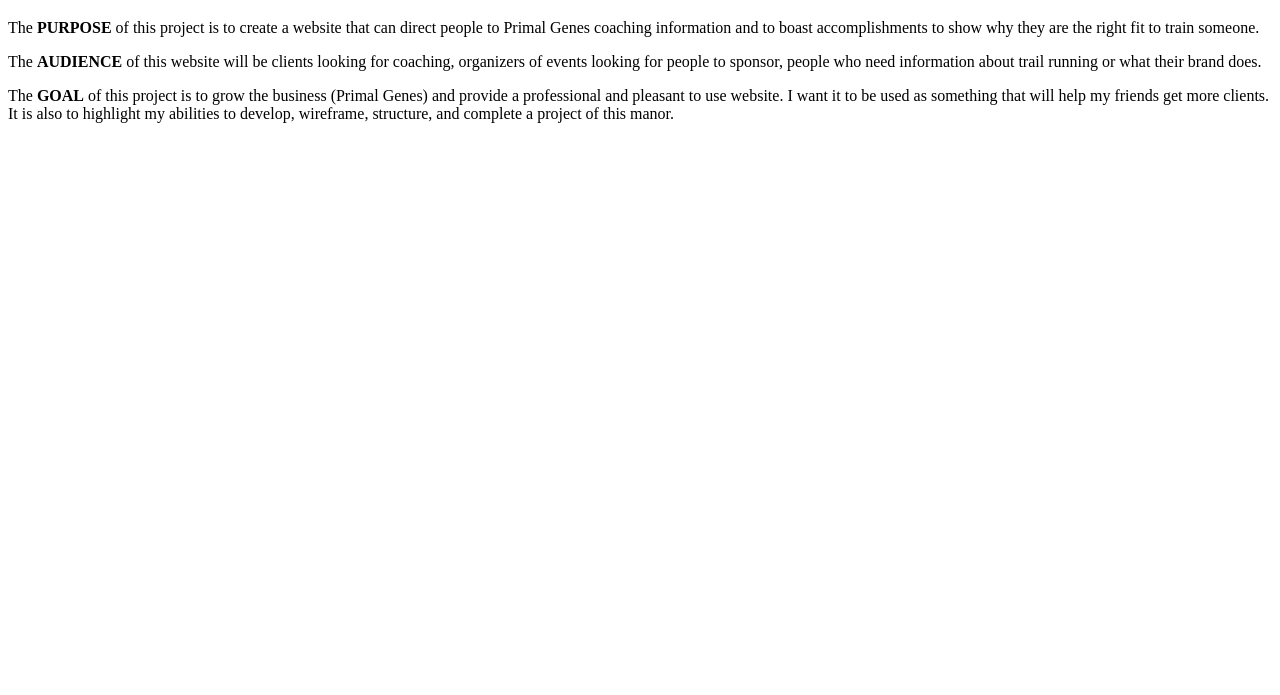
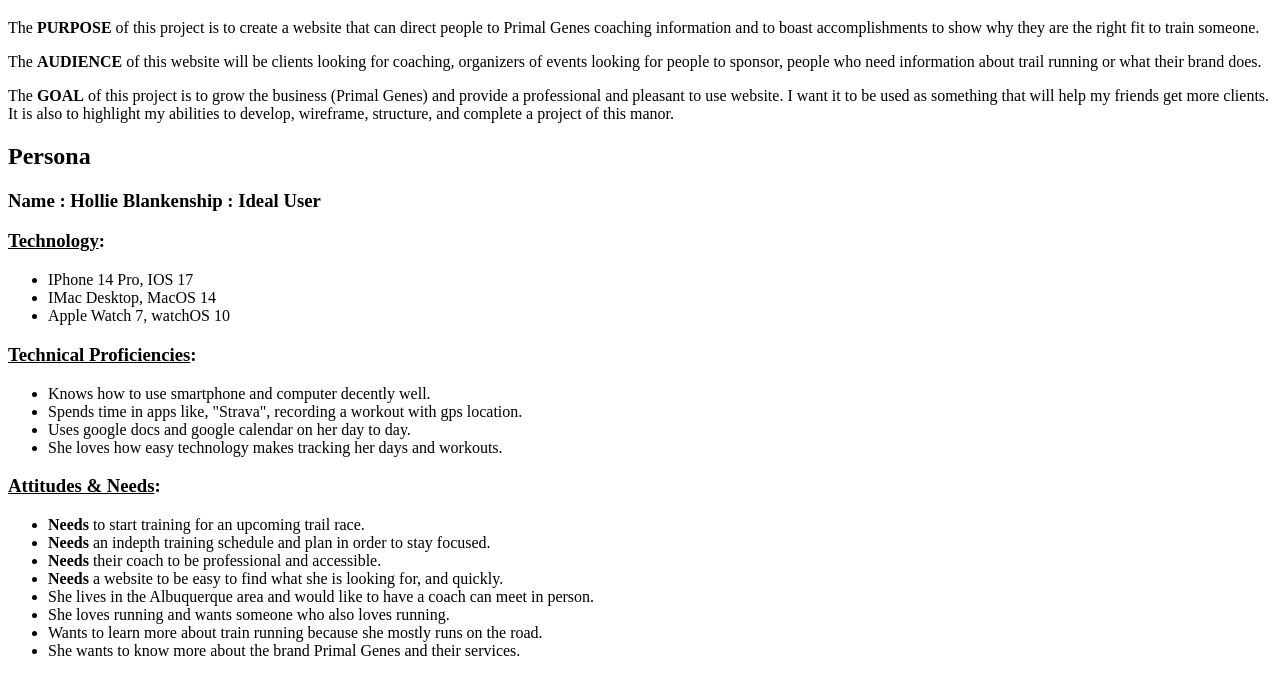
Before and after one commit to hudsonrow/pwp-primal-genes-hudson-row, a plain HTML site: page public_html/documentation/milestone-1.html in a window 1280 px wide. Shown: the part 61-756 px from the top of the page. Drawn offline with Linux system fonts and the light colour scheme.

Commit message:
added 'Persona' section with technology breakdown, tech proficiencies, and attitudes/needs.

```diff
--- a/public_html/documentation/milestone-1.html
+++ b/public_html/documentation/milestone-1.html
@@ -8,9 +8,36 @@
     <title>Document</title>
 </head>
 <body>
-<h1> Purpose, Audience, Goal</h1>
+<h1>Purpose, Audience, Goal</h1>
     <p>The <strong>PURPOSE</strong> of this project is to create a website that can direct people to Primal Genes coaching information and to boast accomplishments to show why they are the right fit to train someone.</p>
     <p>The <strong>AUDIENCE</strong> of this website will be clients looking for coaching, organizers of events looking for people to sponsor, people who need information about trail running or what their brand does.</p>
     <p>The <strong>GOAL</strong> of this project is to grow the business (Primal Genes) and provide a professional and pleasant to use website. I want it to be used as something that will help my friends get more clients. It is also to highlight my abilities to develop, wireframe, structure, and complete a project of this manor. </p>
+<h2>Persona</h2>
+<h3>Name : Hollie Blankenship : Ideal User</h3>
+    <h3><u>Technology</u>:</h3>
+        <ul>
+            <li>IPhone 14 Pro, IOS 17</li>
+            <li>IMac Desktop, MacOS 14</li>
+            <li>Apple Watch 7, watchOS 10 </li>
+        </ul>
+    <h3><u>Technical Proficiencies</u>:</h3>
+        <ul>
+            <li>Knows how to use smartphone and computer decently well.</li>
+            <li>Spends time in apps like, "Strava", recording a workout with gps location.</li>
+            <li>Uses google docs and google calendar on her day to day.</li>
+            <li>She loves how easy technology makes tracking her days and workouts.</li>
+        </ul>
+    <h3><u>Attitudes & Needs</u>:</h3>
+        <ul>
+            <li><strong>Needs</strong> to start training for an upcoming trail race.</li>
+            <li><strong>Needs</strong> an indepth training schedule and plan in order to stay focused.</li>
+            <li><strong>Needs</strong> their coach to be professional and accessible.</li>
+            <li><strong>Needs</strong> a website to be easy to find what she is looking for, and quickly.</li>
+            <li>She lives in the Albuquerque area and would like to have a coach can meet in person.</li>
+            <li>She loves running and wants someone who also loves running.</li>
+            <li>Wants to learn more about train running because she mostly runs on the road.</li>
+            <li>She wants to know more about the brand Primal Genes and their services.</li>
+        </ul>
+
 </body>
 </html>
```
